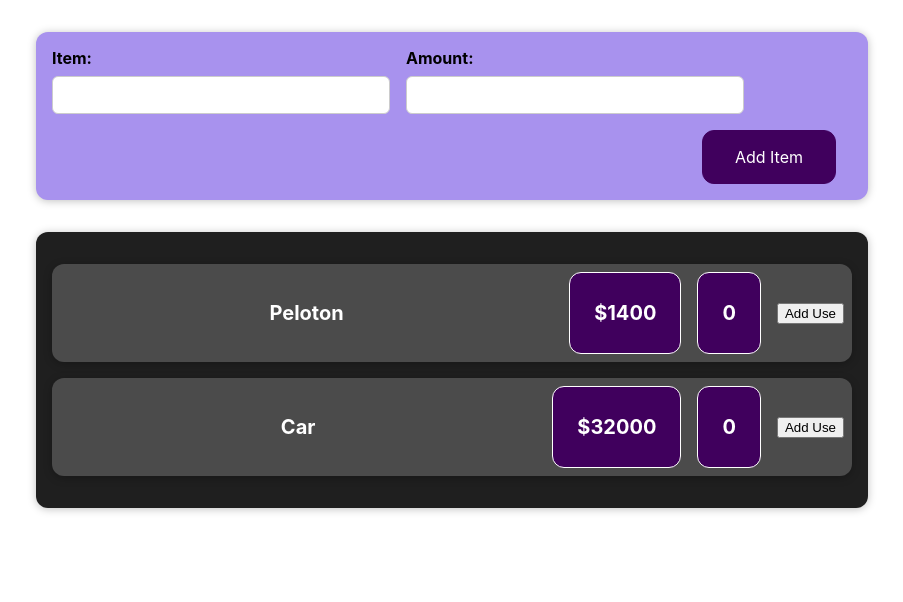
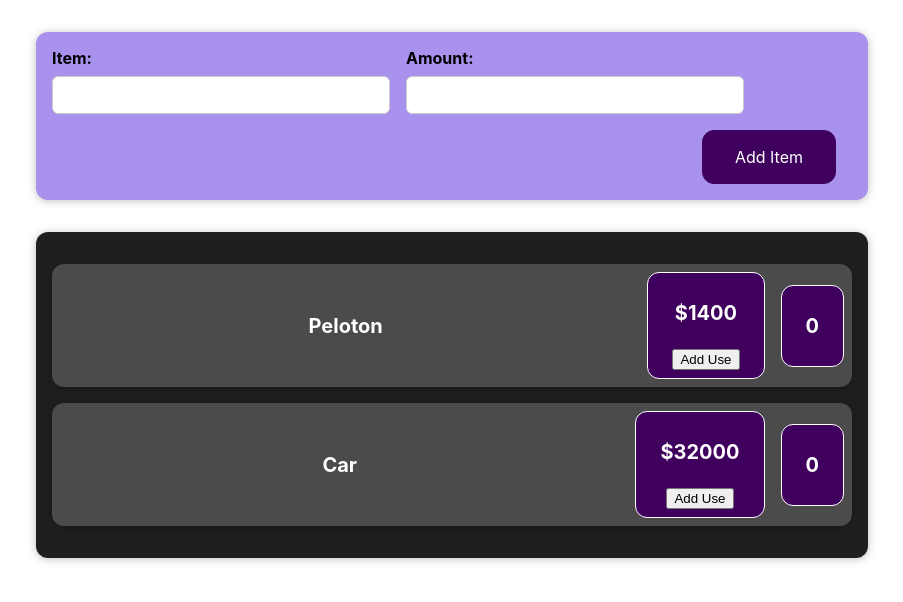
Before and after one commit to cottmar/hooksPractice, a React (Create React App) app in the folder hooks-practice/: page / in a window 1280 px wide. Shown: the top 602 px of the page, without its empty margins (188-1091 px from the left). Built offline with nearby package versions, Linux system fonts and the light colour scheme.

Commit message:
passing state from child to parent

```diff
--- a/hooks-practice/src/App.js
+++ b/hooks-practice/src/App.js
@@ -20,19 +20,31 @@
 
 const App = () => {
 
+    // returns an array, first value is value itself, second value is the updating function
+    // use array destructuring to store both elements in separate constants
+
+    // the FIRST element is the current state value
+    // the second element is a fucntion for updating that value
   const [ items, setItems ] = useState(initial_dummy_expenses);
+  const [ amount, setAmount ] = useState('')
 
   const addItemHandler = item => {
+    console.log(item, 'what does item represent')
     setItems((prevItems) => {
       return [item, ...prevItems]
     })
+  }
+
+  const newAmountHandler = (item) => {
+
+    console.log(item, 'item in updateItemAmount in APP.js')
   }
 
 
   return (
     <div className="App">
       <NewExpense addItemHandler={addItemHandler}/>
-      <Expenses items={items}/>
+      <Expenses items={items} newAmountHandler={newAmountHandler} amount={amount}/>
     </div>
   );
 }
--- a/hooks-practice/src/components/Expenses/ExpenseItem.js
+++ b/hooks-practice/src/components/Expenses/ExpenseItem.js
@@ -6,25 +6,22 @@
 
 const ExpenseItem = (props) => {
 
-    // returns an array, first value is value itself, second value is the updating function
-    // use array destructuring to store both elements in separate constants
+    const divideAmount = () => {
+        const dividedAmount = props.amount / 2;
 
-    // the FIRST element is the current state value
-    // the second element is a fucntion for updating that value
-    const [ item, setItem ] = useState(props.item)
+        props.newAmountHandler(dividedAmount)
+    }
 
-    const [ newAmount, setNewAmount ] = useState(props.amount)
 
     // the component function WILL be executed again when state updating function is called
     const clickHandler = () => {
-
-        const amountToDivide = Math.floor(props.amount / 2)
-        setNewAmount(amountToDivide)
-
-        console.log(amountToDivide, 'maths')
-
+        divideAmount();
     }
 
+    //  In order to update state, we need:
+        // - state for current amount, state for new amount
+        // - Function that takes in the current state and sets the new amount with some division logic inside
+        // - click handler that creates the new object, and can pass this up to parent where the source of truth is
 
 
     return (
@@ -33,11 +30,11 @@
                 <h2>{props.item}</h2>
                 <div className="expense-item__price">
                     <p>${props.amount}</p>
+                    <button onClick={clickHandler}>Add Use</button>
                 </div>
                 <div className="expense-item__price">
                     <p>{props.uses}</p>
                 </div>
-                <button onClick={clickHandler}>Add Use</button>
             </div>
         </Card>
     )
--- a/hooks-practice/src/components/Expenses/Expenses.js
+++ b/hooks-practice/src/components/Expenses/Expenses.js
@@ -4,19 +4,35 @@
 import Card from '../UI/Card';
 
 const Expenses = (props) => {
+
+    const newAmountDataHandler = (updatedAmountData) => {
+        console.log(updatedAmountData, 'updated data in expenses???')
+        props.newAmountHandler(updatedAmountData)
+    }
+
+    //  In order to update state, we need:
+        // - state for current amount, state for new amount
+        // - Function that takes in the current state and sets the new amount with some division logic inside
+        // - click handler that creates the new object, and can pass this up to parent where the source of truth is
+
+
     return (
         <Card className='expenses'>
             <div>
-                {props.items.map((itemName) => {
+                {
+                    props.items.map((itemName) => {
+                        {console.log(itemName.amount, '__AMOUNT in expenses')}
                         return (
                             <ExpenseItem
                                 item={itemName.item}
                                 amount={itemName.amount}
                                 uses={itemName.uses}
                                 key={itemName.id}
+                                newAmountHandler={newAmountDataHandler}
                             />
                         )
-                })}
+                    })
+                }
             </div>
         </Card>
     )
--- a/hooks-practice/src/components/NewExpense/ExpenseForm.js
+++ b/hooks-practice/src/components/NewExpense/ExpenseForm.js
@@ -16,6 +16,7 @@
         setEnteredAmount(event.target.value);
     };
 
+    // this is the "event" that allows us to pass object up from a child to parent
     const submitHandler = (event) => {
         event.preventDefault();
 
```
Lines whose indentation alone changed are shown as unchanged.
